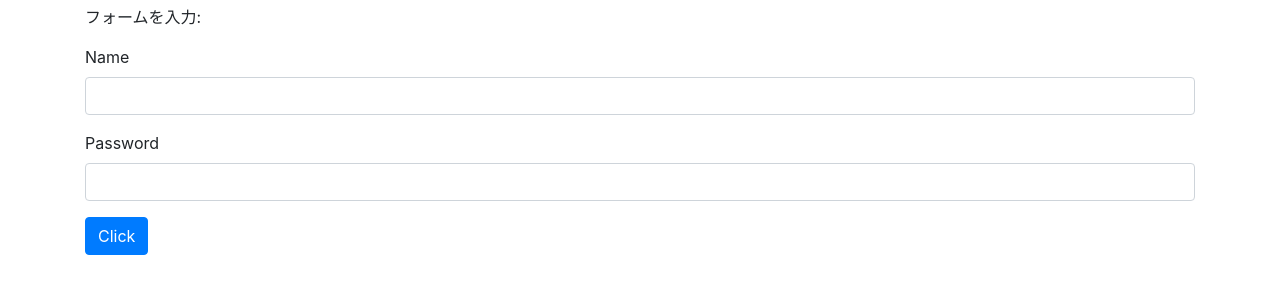
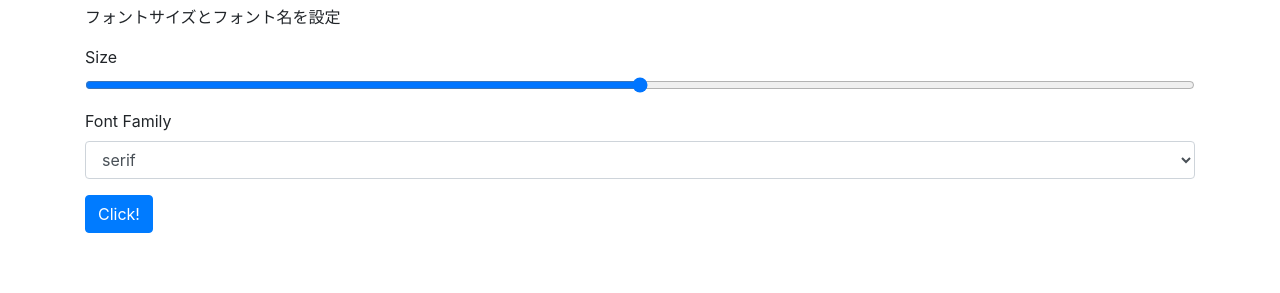
Before and after one commit to Goro-o56/practice_jsfamily, a plain HTML site: page index.html in a window 1280 px wide. Shown: the part 51-344 px from the top of the page. Drawn offline with nearby package versions, Linux system fonts and the light colour scheme.

Commit message:
フォントサイズとファミリーをブラウザから操作できるようにした

```diff
--- a/index.html
+++ b/index.html
@@ -10,29 +10,34 @@
     <!--CSSを追加するには上のタグ-->
     <body class="container">
         <h1>Hello!</h1>
-        <p id="msg">フォームを入力:</p>
+        <p id="msg">フォントサイズとフォント名を設定</p>
         <div class="form-group">
-            <label for="fl">Name</label>
-            <input type="text" id="f1" class="form-control">
+            <label for="f1">Size</label>
+            <input type="range" id="f1" min="10" max="100"
+                class="form-control-range">
         </div>
         <div class="form-group">
-            <label for="f2">Password</label>
-            <input type="password" id="f2" class="form-control">
+            <label for="f2">Font Family</label>
+            <select id="f2" class="form-control">
+                <option>serif</option>
+                <option>Sans-Serif</option>
+                <option>Monospace</option>
+            </select>
         </div>
         <div class="form-group">
-            <button onclick="action(event)" class= "btn btn-primary">
-                Click
+        <button onclick="action(event)" class="btn btn-primary">
+            Click!
         </button>
         </div>
         <script>
         function action(event){
             var f1 = document.querySelector('#f1');
-                var f2 = document.querySelector('#f2');
-                var result = 'Your name :' + f1.value +  '<br>'
-                    + 'Password:(' + f2.value.length +'chars)';
+            var f2 = document.querySelector('f2');
             var msg = document.querySelector('#msg');
+            msg.style.fontFamily=f2.value;
+            msg.style.fontSize=f1.value + 'px';
+            var result = f2.value + '('+ f1.value+'px)';
             msg.innerHTML = result;
-
         }
         </script>
     </body>
```
Lines whose indentation alone changed are shown as unchanged.
